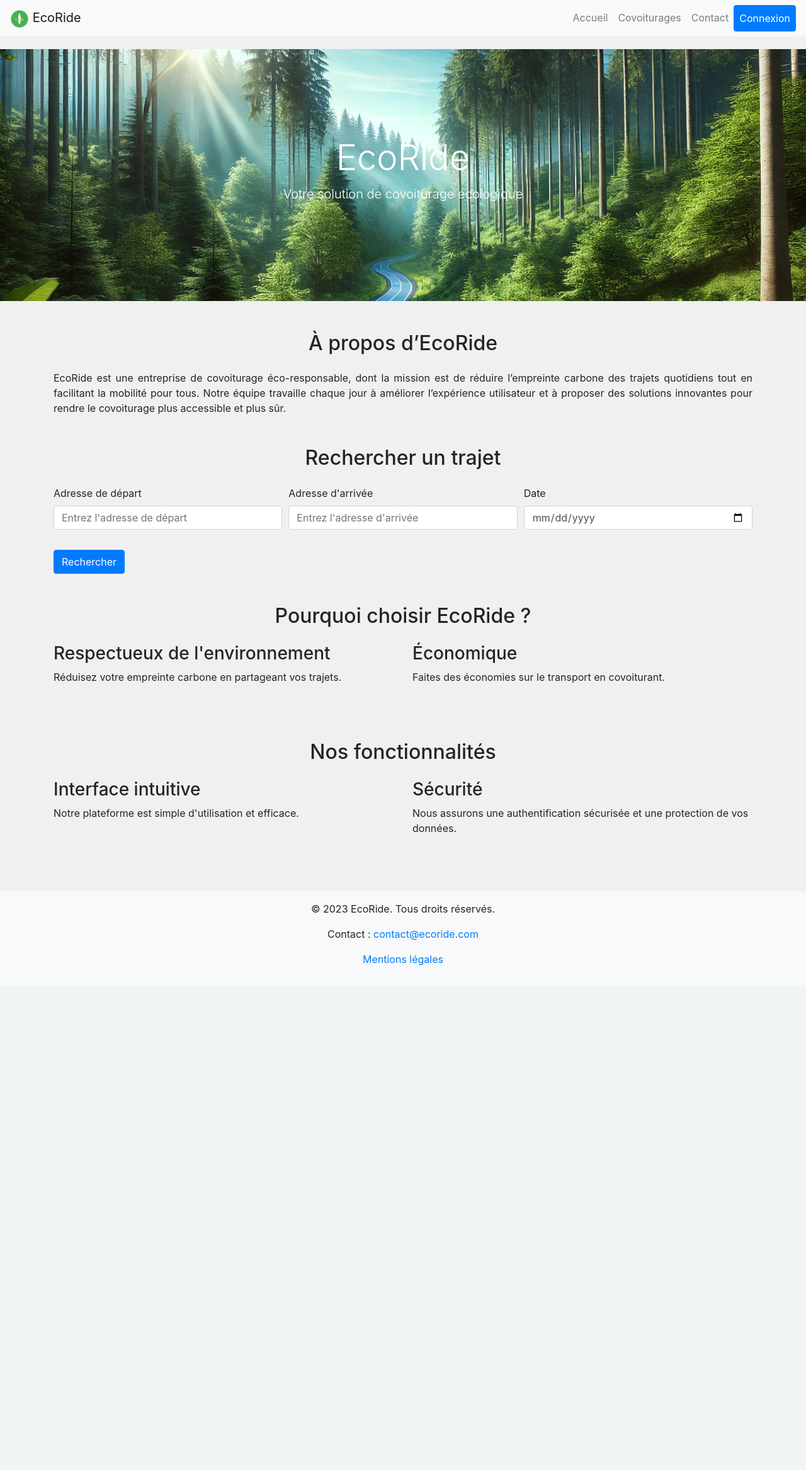
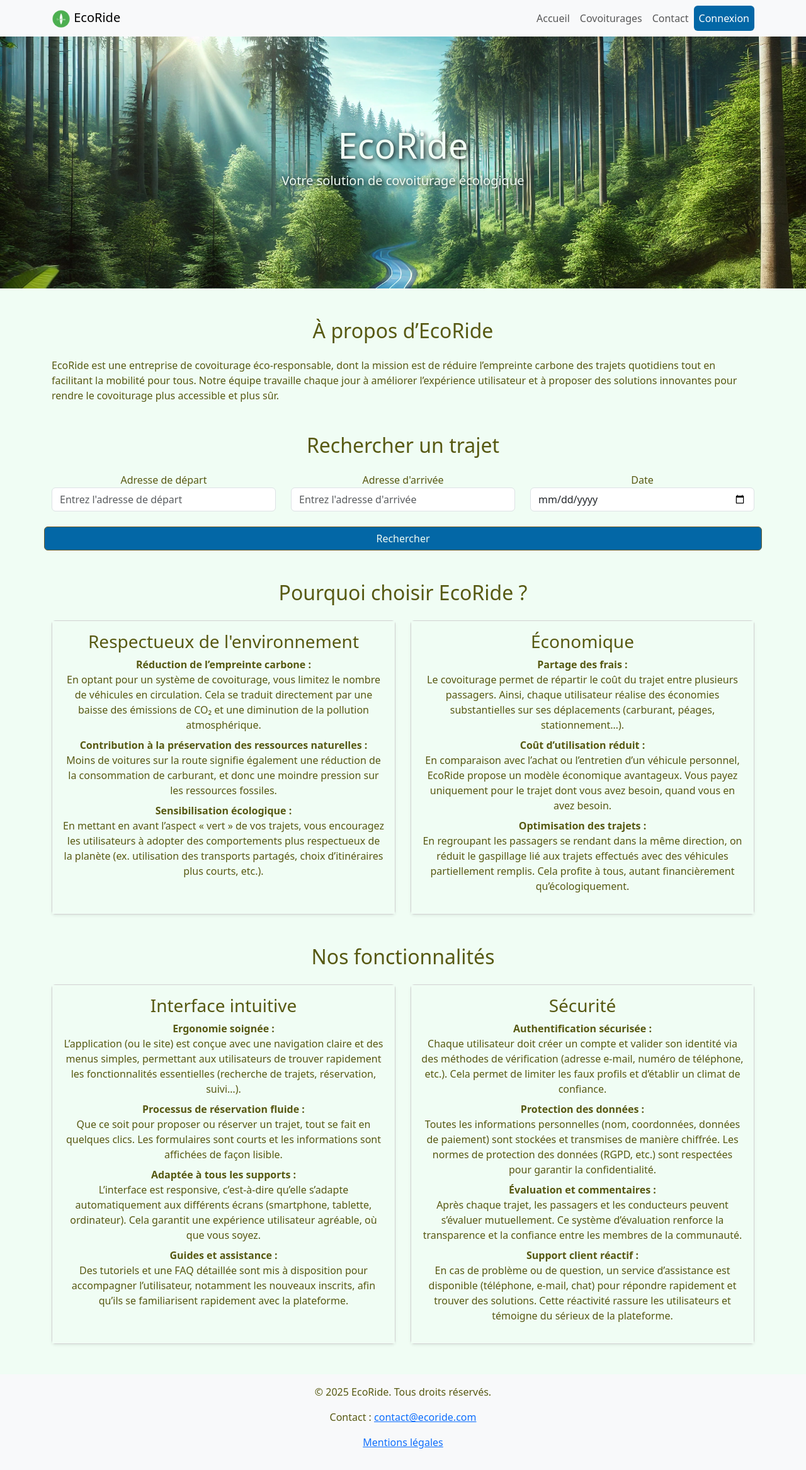
Before and after one commit to c41m07/ECFeco-ride, a PHP site: page / in a window 1280 px wide. Shown: the whole page at 63% size. Before the commit the page ends 1533 px from the top, so only its background shows below. Run offline with PHP 8.4, Linux system fonts and the light colour scheme; some libraries are stand-ins or nearby versions.

Commit message:
Création de la structure de base de la page d'accueil (US01)

```diff
--- a/Public/css/style.css
+++ b/Public/css/style.css
@@ -1,20 +1,87 @@
 /* File: css/style.css */
+/* Color Theme Swatches in Hex */
+:root {
+    /* Couleurs de base */
+    --bg-principal: #f0fdf4; /* Couleur de fond principale */
+    --black: #000000; /* couleur noir */
+    --white: #ffffff; /* couleur blanc */
+    --cyan: #2aa198; /* couleur cyan */
+    --magenta: #d33682; /* couleur magenta */
+    --yellow: #b58900; /* couleur jaune */
 
-/* Custom styles for EcoRide project */
+
+    /* Couleurs pour les objets interactifs (boutons, cartes, etc.) */
+    --bg-objet-principal: #0367A6;  /* Fond principal pour boutons, liens, etc. */
+    --bg-objet-hover:     #0378A6;  /* Variante pour l'état survolé ou actif */
+
+    /* Couleurs pour le contenu textuel ou les éléments d'accentuation */
+    --texte-principal:    #575912;  /* Couleur principale pour le texte */
+    --texte-titre:       #898C1F;  /* Couleur pour les titres ou éléments importants */
+
+    /* Couleur pour les bordures ou éléments de séparation */
+    --border-default:     #736029; /* Couleur par défaut pour les bordures */
+}
+
+/* Styles généraux */
 body {
-    background-color: #f0f0f0;
+    background-color: var(--bg-principal);
+    color: var(--texte-principal);
+
+}
+
+/* Exemple d'override pour le bouton principal Bootstrap */
+.btn-primary {
+    background-color: var(--bg-objet-principal);
+    border-color: var(--border-default);
+    color: var(--bg-principal);
+}
+
+.btn-primary:hover,
+.btn-primary:focus,
+.btn-primary:active {
+    background-color: var(--bg-objet-hover);
+    border-color: var(--border-default);
 }
 
 .navbar {
-    margin-bottom: 20px;
+    background-color: var(--bg-objet-principal);
+    color: var(--texte-principal);
 }
 
+/* Section de présentation */
 .presentation {
     background-image: url('/Public/img/Background.webp');
     background-size: cover;
     background-position: center;
     min-height: 400px;
-    color: white;"
+    color: var(--bg-principal);
+    text-shadow: 2px 2px 7px var(--black);
 }
 
-/* Additional custom CSS can be added here */
+/* Section de trajet */
+.trajet {
+text-align: center;
+}
+
+/* Section de a propos */
+.about {
+    text-align: center;
+}
+
+/* Section de pourquoi */
+.why{
+    text-align: center;
+}
+
+/* Section de fonction */
+.function{
+    text-align: center;
+}
+/* Exemple de bouton personnalisé */
+.card-body {
+    background-color: var(--bg-principal);
+    color: var(--texte-principal);
+    border-color: var(--border-default);
+}
+
+/* Vous pouvez ajouter d'autres styles personnalisés ici */
--- a/Public/index.html
+++ b/Public/index.html
@@ -9,8 +9,8 @@
   <meta name="author" content="Équipe EcoRide">
   <title>EcoRide - Accueil</title>
 
-  <!-- Importation de la bibliothèque Bootstrap pour le style -->
-  <link rel="stylesheet" href="https://stackpath.bootstrapcdn.com/bootstrap/4.5.2/css/bootstrap.min.css">
+  <!-- Importation de Bootstrap minifié via CDN -->
+  <link href="https://cdn.jsdelivr.net/npm/bootstrap@5.3.0/dist/css/bootstrap.min.css" rel="stylesheet">
   <!-- Lien vers la feuille de style personnalisée -->
   <link rel="stylesheet" href="css/style.css">
 </head>
@@ -18,19 +18,20 @@
 
 <!-- Barre de navigation -->
 <nav class="navbar navbar-expand-lg navbar-light bg-light">
+  <div class="container">
     <!-- Marque/logo de la navigation -->
     <a class="navbar-brand" href="#">
       <img src="./img/Logo.png" alt="Logo EcoRide" width="30" height="30">
       EcoRide
     </a>
     <!-- Bouton pour ouvrir la barre de navigation sur mobile -->
-  <button class="navbar-toggler" type="button" data-toggle="collapse" data-target="#navbarNav"
+    <button class="navbar-toggler " type="button" data-bs-toggle="collapse" data-bs-target="#navbarNav"
             aria-controls="navbarNav" aria-expanded="false" aria-label="Basculer la navigation">
       <span class="navbar-toggler-icon"></span>
     </button>
     <!-- Liens de navigation -->
     <div class="collapse navbar-collapse" id="navbarNav">
-    <ul class="navbar-nav ml-auto">
+      <ul class="navbar-nav ms-auto">
         <li class="nav-item">
           <!-- Lien vers la page d'accueil -->
           <a class="nav-link" href="#">Accueil</a>
@@ -49,6 +50,7 @@
         </li>
       </ul>
     </div>
+  </div>
 </nav>
 
 <!-- Section héros avec image de fond -->
@@ -60,9 +62,9 @@
 </section>
 
 <!-- Présentation de l'entreprise -->
-<section class="container my-5">
+<section class="container my-5 about">
   <h2 class="text-center mb-4">À propos d’EcoRide</h2>
-  <p class="text-justify">
+  <p class="text-start">
     EcoRide est une entreprise de covoiturage éco-responsable, dont la mission est de réduire l’empreinte
     carbone des trajets quotidiens tout en facilitant la mobilité pour tous. Notre équipe travaille chaque
     jour à améliorer l’expérience utilisateur et à proposer des solutions innovantes pour rendre le
@@ -71,10 +73,10 @@
 </section>
 
 <!-- Section de recherche d'itinéraires -->
-<section class="search-section container my-5">
+<section class="search-section container my-5 trajet">
   <h2 class="text-center mb-4">Rechercher un trajet</h2>
   <form>
-    <div class="form-row">
+    <div class="row">
       <!-- Champ pour l'adresse de départ -->
       <div class="form-group col-md-4">
         <label for="depart">Adresse de départ</label>
@@ -90,58 +92,187 @@
         <label for="date">Date</label>
         <input type="date" class="form-control" id="date">
       </div>
+      <button type="submit" class="btn btn-primary mt-4">Rechercher</button>
     </div>
     <!-- Bouton pour lancer la recherche -->
-    <button type="submit" class="btn btn-primary mt-3">Rechercher</button>
+
   </form>
 </section>
 
 <!-- Section "Pourquoi choisir EcoRide ?" -->
-<section class="presentation-section container my-5">
+<section class="presentation-section container my-5 why">
   <h2 class="text-center mb-4">Pourquoi choisir EcoRide&nbsp;?</h2>
-  <div class="row">
+  <div class="row gy-4">
     <!-- Présentation des avantages environnementaux -->
-    <div class="col-md-6 mb-4">
-      <h3>Respectueux de l'environnement</h3>
-      <p>Réduisez votre empreinte carbone en partageant vos trajets.</p>
+    <div class="col-md-6">
+      <div class="card h-100 shadow-sm">
+        <div class="card-body">
+          <h3 class="card-title">Respectueux de l'environnement</h3>
+          <ul class="list-unstyled">
+            <li>
+              <strong>Réduction de l’empreinte carbone :</strong>
+              <p class="mb-2">
+                En optant pour un système de covoiturage, vous limitez le nombre de véhicules en circulation.
+                Cela se traduit directement par une baisse des émissions de CO₂ et une diminution de la pollution atmosphérique.
+              </p>
+            </li>
+            <li>
+              <strong>Contribution à la préservation des ressources naturelles :</strong>
+              <p class="mb-2">
+                Moins de voitures sur la route signifie également une réduction de la consommation de carburant,
+                et donc une moindre pression sur les ressources fossiles.
+              </p>
+            </li>
+            <li>
+              <strong>Sensibilisation écologique :</strong>
+              <p class="mb-0">
+                En mettant en avant l’aspect « vert » de vos trajets, vous encouragez les utilisateurs à adopter
+                des comportements plus respectueux de la planète (ex. utilisation des transports partagés,
+                choix d’itinéraires plus courts, etc.).
+              </p>
+            </li>
+          </ul>
         </div>
+      </div>
+    </div>
+
     <!-- Présentation des avantages économiques -->
-    <div class="col-md-6 mb-4">
-      <h3>Économique</h3>
-      <p>Faites des économies sur le transport en covoiturant.</p>
+    <div class="col-md-6">
+      <div class="card h-100 shadow-sm">
+        <div class="card-body">
+          <h3 class="card-title">Économique</h3>
+          <ul class="list-unstyled">
+            <li>
+              <strong>Partage des frais :</strong>
+              <p class="mb-2">
+                Le covoiturage permet de répartir le coût du trajet entre plusieurs passagers.
+                Ainsi, chaque utilisateur réalise des économies substantielles sur ses déplacements
+                (carburant, péages, stationnement…).
+              </p>
+            </li>
+            <li>
+              <strong>Coût d’utilisation réduit :</strong>
+              <p class="mb-2">
+                En comparaison avec l’achat ou l’entretien d’un véhicule personnel, EcoRide propose
+                un modèle économique avantageux. Vous payez uniquement pour le trajet dont vous avez besoin,
+                quand vous en avez besoin.
+              </p>
+            </li>
+            <li>
+              <strong>Optimisation des trajets :</strong>
+              <p class="mb-0">
+                En regroupant les passagers se rendant dans la même direction, on réduit le gaspillage lié
+                aux trajets effectués avec des véhicules partiellement remplis. Cela profite à tous,
+                autant financièrement qu’écologiquement.
+              </p>
+            </li>
+          </ul>
+        </div>
+      </div>
     </div>
   </div>
 </section>
 
 <!-- Section "Nos fonctionnalités" -->
-<section class="presentation-section container my-5">
+<section class="presentation-section container my-5 function">
   <h2 class="text-center mb-4">Nos fonctionnalités</h2>
-  <div class="row">
+  <div class="row gy-4">
     <!-- Présentation de l'interface utilisateur -->
-    <div class="col-md-6 mb-4">
-      <h3>Interface intuitive</h3>
-      <p>Notre plateforme est simple d'utilisation et efficace.</p>
+    <div class="col-md-6">
+      <div class="card h-100 shadow-sm">
+        <div class="card-body">
+          <h3 class="card-title">Interface intuitive</h3>
+          <ul class="list-unstyled">
+            <li>
+              <strong>Ergonomie soignée :</strong>
+              <p class="mb-2">
+                L’application (ou le site) est conçue avec une navigation claire et des menus simples,
+                permettant aux utilisateurs de trouver rapidement les fonctionnalités essentielles
+                (recherche de trajets, réservation, suivi…).
+              </p>
+            </li>
+            <li>
+              <strong>Processus de réservation fluide :</strong>
+              <p class="mb-2">
+                Que ce soit pour proposer ou réserver un trajet, tout se fait en quelques clics.
+                Les formulaires sont courts et les informations sont affichées de façon lisible.
+              </p>
+            </li>
+            <li>
+              <strong>Adaptée à tous les supports :</strong>
+              <p class="mb-2">
+                L’interface est responsive, c’est-à-dire qu’elle s’adapte automatiquement aux différents écrans
+                (smartphone, tablette, ordinateur). Cela garantit une expérience utilisateur agréable,
+                où que vous soyez.
+              </p>
+            </li>
+            <li>
+              <strong>Guides et assistance :</strong>
+              <p class="mb-0">
+                Des tutoriels et une FAQ détaillée sont mis à disposition pour accompagner l’utilisateur,
+                notamment les nouveaux inscrits, afin qu’ils se familiarisent rapidement avec la plateforme.
+              </p>
+            </li>
+          </ul>
         </div>
+      </div>
+    </div>
+
     <!-- Présentation des mesures de sécurité -->
-    <div class="col-md-6 mb-4">
-      <h3>Sécurité</h3>
-      <p>Nous assurons une authentification sécurisée et une protection de vos données.</p>
+    <div class="col-md-6">
+      <div class="card h-100 shadow-sm">
+        <div class="card-body">
+          <h3 class="card-title">Sécurité</h3>
+          <ul class="list-unstyled">
+            <li>
+              <strong>Authentification sécurisée :</strong>
+              <p class="mb-2">
+                Chaque utilisateur doit créer un compte et valider son identité via des méthodes de vérification
+                (adresse e-mail, numéro de téléphone, etc.). Cela permet de limiter les faux profils et
+                d’établir un climat de confiance.
+              </p>
+            </li>
+            <li>
+              <strong>Protection des données :</strong>
+              <p class="mb-2">
+                Toutes les informations personnelles (nom, coordonnées, données de paiement) sont stockées
+                et transmises de manière chiffrée. Les normes de protection des données (RGPD, etc.)
+                sont respectées pour garantir la confidentialité.
+              </p>
+            </li>
+            <li>
+              <strong>Évaluation et commentaires :</strong>
+              <p class="mb-2">
+                Après chaque trajet, les passagers et les conducteurs peuvent s’évaluer mutuellement.
+                Ce système d’évaluation renforce la transparence et la confiance entre les membres de la communauté.
+              </p>
+            </li>
+            <li>
+              <strong>Support client réactif :</strong>
+              <p class="mb-0">
+                En cas de problème ou de question, un service d’assistance est disponible (téléphone, e-mail, chat)
+                pour répondre rapidement et trouver des solutions. Cette réactivité rassure les utilisateurs
+                et témoigne du sérieux de la plateforme.
+              </p>
+            </li>
+          </ul>
+        </div>
+      </div>
     </div>
   </div>
 </section>
 
+
 <!-- Pied de page -->
 <footer class="bg-light text-center py-3">
-  <p>&copy; 2023 EcoRide. Tous droits réservés.</p>
+  <p>&copy; 2025 EcoRide. Tous droits réservés.</p>
   <!-- Ajout de l'e-mail de l’entreprise -->
   <p>Contact : <a href="mailto:contact@ecoride.com">contact@ecoride.com</a></p>
-  <!-- Lien vers les mentions légales (à créer) -->
+  <!-- Lien vers les mentions légales -->
   <p><a href="mentions-legales.html">Mentions légales</a></p>
 </footer>
 
 <!-- Importation des scripts JavaScript nécessaires pour Bootstrap -->
-<script src="https://code.jquery.com/jquery-3.5.1.slim.min.js"></script>
-<script src="https://cdn.jsdelivr.net/npm/@popperjs/core@2.5.4/dist/umd/popper.min.js"></script>
-<script src="https://stackpath.bootstrapcdn.com/bootstrap/4.5.2/js/bootstrap.min.js"></script>
+<script src="https://cdn.jsdelivr.net/npm/bootstrap@5.3.0/dist/js/bootstrap.bundle.min.js"></script>
 </body>
 </html>
```
Also changed, not shown: Public/img/Background2.webp (added), README.md (added). Lines whose indentation alone changed are shown as unchanged.
